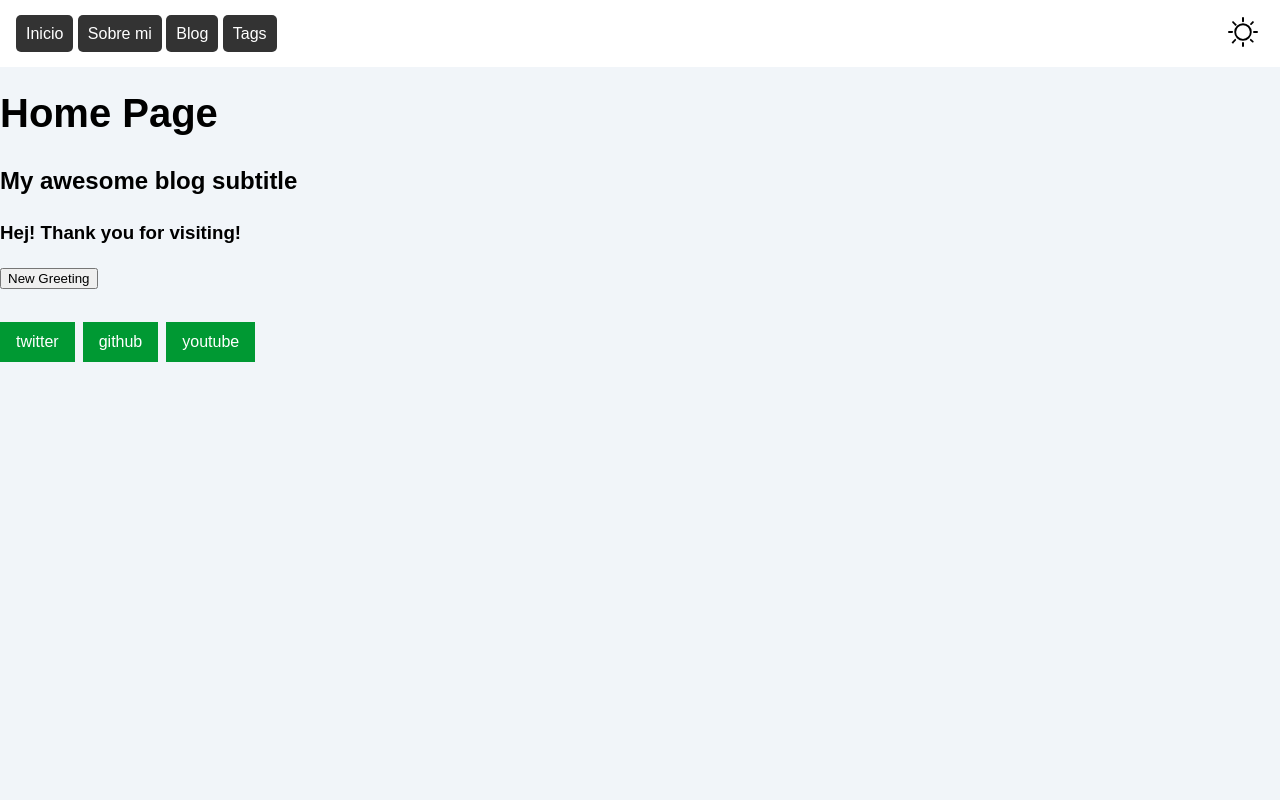
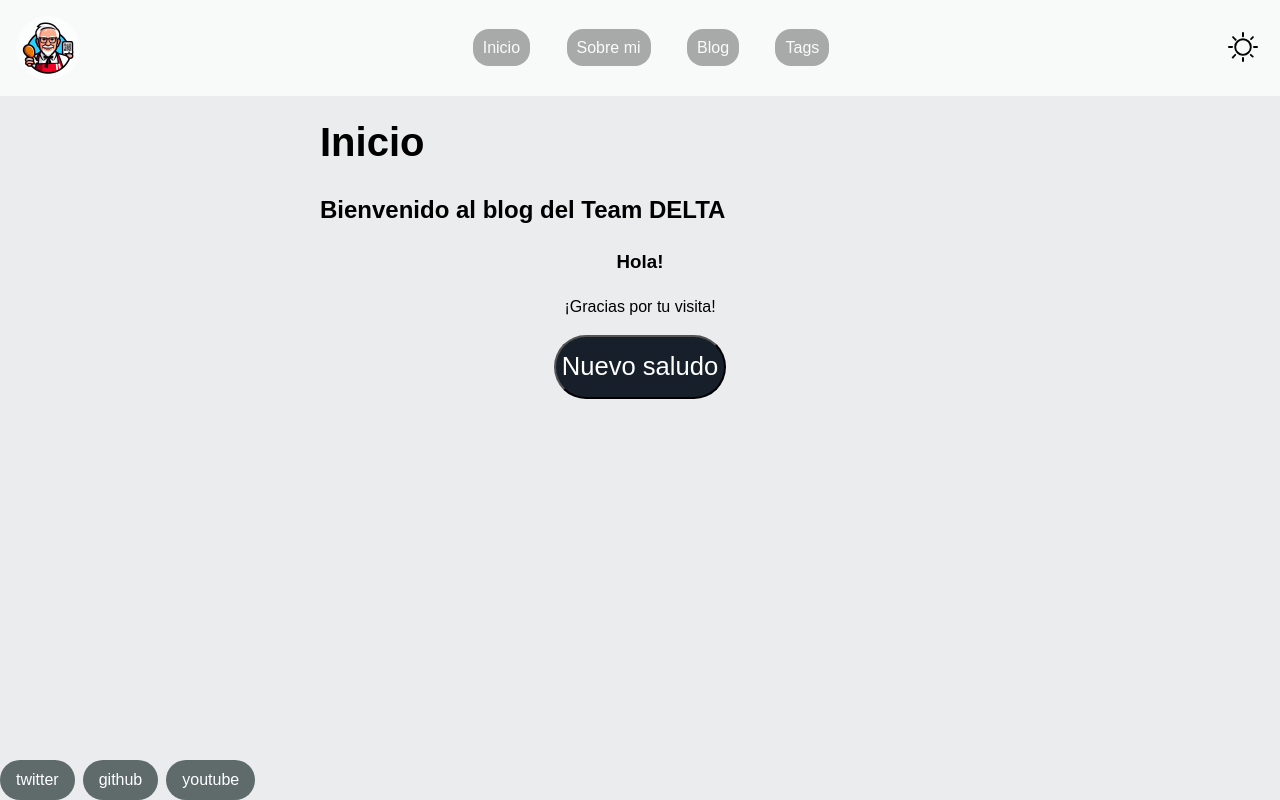
Before and after one commit to CrisJEs/caps-blog, an Astro site: page / in a window 1280 px wide. Built offline with nearby package versions, Linux system fonts and the light colour scheme; Astro itself is replaced by a stand-in of ours.

Commit message:
feat(styles): new colors and styles

```diff
--- a/src/components/Footer.astro
+++ b/src/components/Footer.astro
@@ -7,6 +7,8 @@ import Social from "./Social.astro";
     display: flex;
     gap: 0.5rem;
     margin-top: 2rem;
+    position: absolute;
+    bottom: 0;
   }
 </style>
 
--- a/src/components/Greeting.tsx
+++ b/src/components/Greeting.tsx
@@ -7,9 +7,23 @@ export default function Greeting({ messages }) {
   const [greeting, setGreeting] = useState(messages[0]);
 
   return (
-    <div>
-      <h3>{greeting}! Thank you for visiting!</h3>
-      <button onClick={() => setGreeting(randomMessage())}>New Greeting</button>
+    <div style={{ justifyItems: "center" }}>
+      <h3>{greeting}! </h3>
+      <p>¡Gracias por tu visita!</p>
+      <button
+        onClick={() => setGreeting(randomMessage())}
+        style={{
+          backgroundColor: "#17202A",
+          color: "#fff",
+          width: "100%",
+          height: "4rem",
+          borderRadius: "2rem",
+          fontSize: "1.6rem",
+          alignSelf: "center"
+        }}
+      >
+        Nuevo saludo
+      </button>
     </div>
   );
 }
--- a/src/components/Header.astro
+++ b/src/components/Header.astro
@@ -2,11 +2,12 @@
 import Hamburger from "./Hamburger.astro";
 import Navigation from "./Navigation.astro";
 import ThemeIcon from "./ThemeIcon.astro";
+import deltaIcon from "../assets/img/icon-001.png";
 ---
 
 <style>
   header {
-    background-color: white;
+    background-color: #f8f9f9;
     width: 100%;
     padding: 1rem;
   }
@@ -16,7 +17,11 @@ import ThemeIcon from "./ThemeIcon.astro";
     align-items: center;
   }
   html.dark header {
-    background-color: black;
+    background-color: #212f3c;
+  }
+  .Logo {
+    width: 1rem;
+    height: 1rem;
   }
 </style>
 
@@ -24,6 +29,10 @@ import ThemeIcon from "./ThemeIcon.astro";
   <nav>
     <Hamburger />
     <div class="container">
+      <img
+        src={deltaIcon.src}
+        style={{ width: "4rem", height: "4rem", borderRadius: "8rem" }}
+      />
       <Navigation />
       <ThemeIcon />
     </div>
--- a/src/components/Navigation.astro
+++ b/src/components/Navigation.astro
@@ -8,11 +8,15 @@
     color: white;
     padding: 10px;
     background-color: #333;
-    border-radius: 5px;
+    border-radius: 16px;
+    opacity: 0.4;
+    margin: 16px;
   }
   html.dark a {
     color: black;
-    background-color: #ddd;
+    background-color: #fff;
+    opacity: 0.4;
+    margin: 16px;
   }
 </style>
 
--- a/src/components/Social.astro
+++ b/src/components/Social.astro
@@ -8,12 +8,13 @@ const { platform, username } = Astro.props;
   a {
     padding: 0.5rem 1rem;
     color: white;
-    background-color: #009933;
+    background-color: #5f6a6a;
     text-decoration: none;
+    border-radius: 25rem;
   }
 
   html.dark a {
-    background-color: black;
+    background-color: #212f3c;
     padding: 0.5rem 1rem;
     color: white;
     text-decoration: none;
--- a/src/layouts/BaseLayout.astro
+++ b/src/layouts/BaseLayout.astro
@@ -15,8 +15,10 @@ const { pageTitle } = Astro.props;
   </head>
   <body>
     <Header />
-    <h1>{pageTitle}</h1>
-    <slot />
+    <div style={{ marginLeft: "25%", marginRight: "25%" }}>
+      <h1>{pageTitle}</h1>
+      <slot />
+    </div>
     <Footer />
     <script>
       import "../scripts/menu.js";
--- a/src/pages/blog.astro
+++ b/src/pages/blog.astro
@@ -1,15 +1,15 @@
 ---
 import BaseLayout from "../layouts/BaseLayout.astro";
 import BlogPost from "../components/BlogPost.astro";
-const pageTitle = "My Astro Learning Blog";
+const pageTitle = "Blog Delta";
 const allPosts = await Astro.glob("../pages/posts/*.md");
 ---
 
 <BaseLayout pageTitle={pageTitle}>
-  <p>This is where I will post about my journey learning Astro.</p>
+  <p>Está es la información sobre nuestro equipo.</p>
   <ul>
     {
-      allPosts.map((post) => (
+      allPosts.map(post => (
         <BlogPost url={post.url} title={post.frontmatter.title} />
       ))
     }
--- a/src/pages/index.astro
+++ b/src/pages/index.astro
@@ -1,10 +1,10 @@
 ---
 import BaseLayout from "../layouts/BaseLayout.astro";
 import Greeting from "../components/Greeting";
-const pageTitle = "Home Page";
+const pageTitle = "Inicio";
 ---
 
 <BaseLayout pageTitle={pageTitle}>
-  <h2>My awesome blog subtitle</h2>
-  <Greeting client:load messages={["Hej", "Hallo", "Hola", "Habari"]} />
+  <h2>Bienvenido al blog del Team DELTA</h2>
+  <Greeting client:load messages={["Hola", "Hej", "Hallo", "Habari"]} />
 </BaseLayout>
--- a/src/styles/global.css
+++ b/src/styles/global.css
@@ -1,5 +1,5 @@
 html {
-  background-color: #f1f5f9;
+  background-color: #eaecee;
   font-family: sans-serif;
 }
 
@@ -81,10 +81,10 @@ h1 {
 }
 
 html.dark {
-  background-color: #009933;
+  background-color: #34495e;
   color: #fff;
 }
 
 .dark .nav-links a {
-  color: #fff;
+  color: #d6dbdf;
 }
```
Also changed, not shown: src/assets/img/icon-001.png (added). Lines whose indentation alone changed are shown as unchanged.
